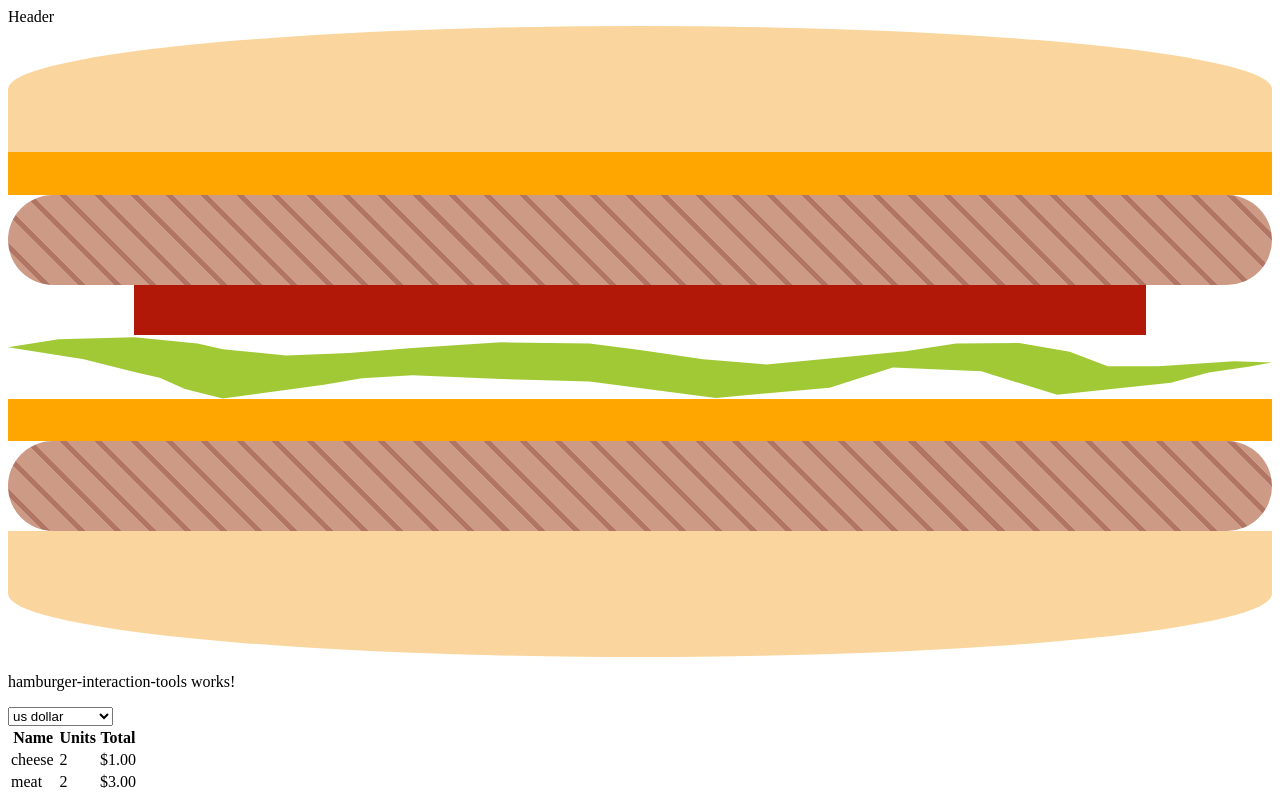
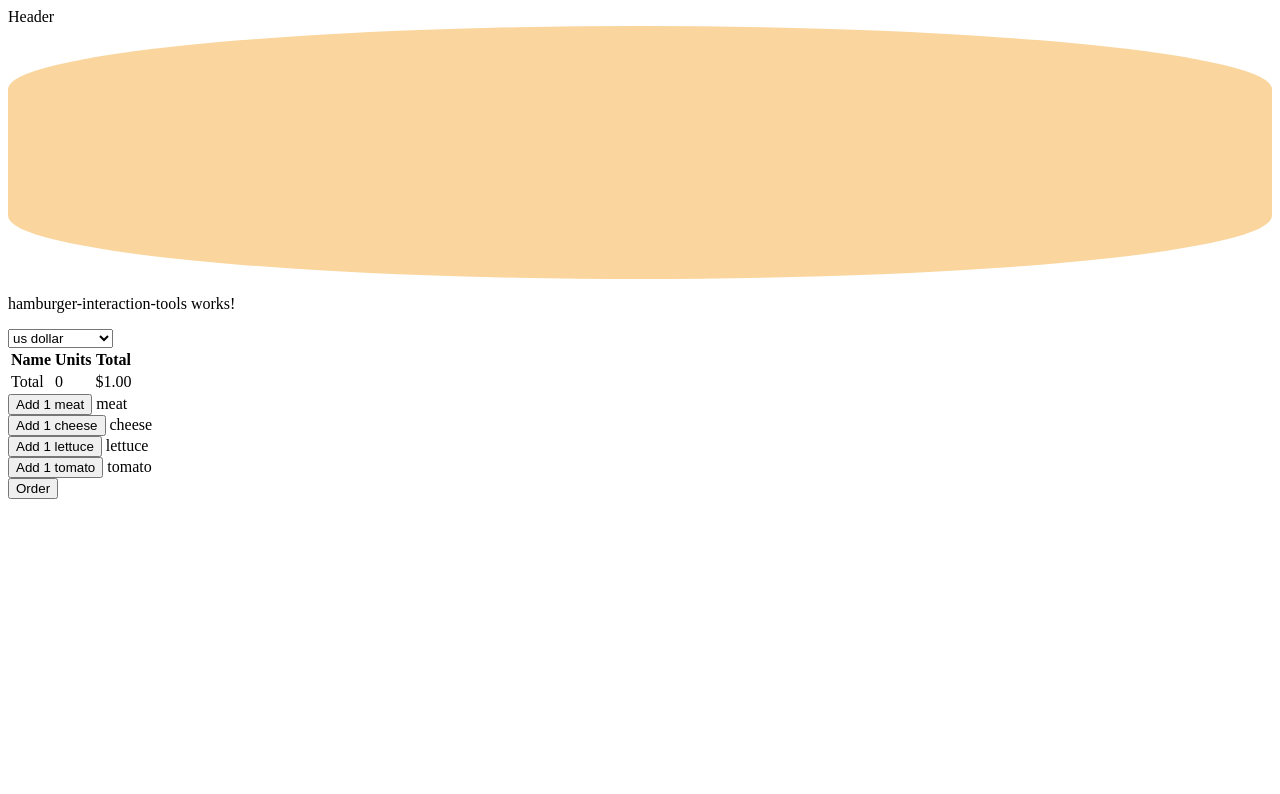
Before and after one commit to A-Cobra/angular, an Angular app: page / in a window 1280 px wide. Shown: the top 794 px of the page. Built offline with nearby package versions, Linux system fonts and the light colour scheme.

Commit message:
Now orders are saved in the local storage for a history

```diff
--- a/src/app/hamburger/hamburger-interaction-tools/hamburger-interaction-tools.component.html
+++ b/src/app/hamburger/hamburger-interaction-tools/hamburger-interaction-tools.component.html
@@ -45,3 +45,6 @@
   <button (click)="addEventEmit(ingredient)">Add 1 {{ ingredient }}</button>
   {{ ingredient }}
 </div>
+<div>
+  <button (click)="orderEventEmit()">Order</button>
+</div>
--- a/src/app/hamburger/hamburger-interaction-tools/hamburger-interaction-tools.component.ts
+++ b/src/app/hamburger/hamburger-interaction-tools/hamburger-interaction-tools.component.ts
@@ -16,8 +16,6 @@ import {
   ingredientPrice,
   IngredientPricePair,
 } from 'src/app/models/ingredient-price.map';
-
-import { countElementsInList } from 'src/app/utils/count-elements-in-list.function';
 
 @Component({
   selector: 'app-hamburger-interaction-tools',
@@ -41,6 +39,8 @@ export class HamburgerInteractionToolsComponent
   @Output()
   childEventEmitter: EventEmitter<HamburgerIngredientEvent> =
     new EventEmitter<HamburgerIngredientEvent>();
+  @Output()
+  otherEventEmitter: EventEmitter<string> = new EventEmitter<string>();
   basePrice = 1.0;
   constructor() {}
   ngAfterViewInit(): void {
@@ -80,4 +80,7 @@ export class HamburgerInteractionToolsComponent
       ingredient: ingredient,
     });
   }
+  orderEventEmit() {
+    this.otherEventEmitter.emit('order');
+  }
 }
--- a/src/app/hamburger/hamburger.component.html
+++ b/src/app/hamburger/hamburger.component.html
@@ -6,7 +6,6 @@
     [currentBurger]="currentBurger"
     [ingredientsController]="ingredientsControl"
     [totalIngredientsControl]="totalIngredientsControl"
-    (childEventEmitter)="
-      handleAdditionOrRemoval($event)
-    "></app-hamburger-interaction-tools>
+    (childEventEmitter)="handleAdditionOrRemoval($event)"
+    (otherEventEmitter)="handleOrder($event)"></app-hamburger-interaction-tools>
 </div>
--- a/src/app/hamburger/hamburger.component.ts
+++ b/src/app/hamburger/hamburger.component.ts
@@ -3,6 +3,7 @@ import { HamburgerIngredientEvent } from '../models/hamburger-ingredient-event.t
 import { Hamburger } from '../models/hamburger.interface';
 import { IngredientController } from '../models/ingredient-controller.type';
 import { ingredientPrice } from '../models/ingredient-price.map';
+import { LocalStorageService } from '../services/local-storage.service';
 import { countElementsInList } from '../utils/count-elements-in-list.function';
 import { generateId } from '../utils/generate-id.function';
 
@@ -12,6 +13,10 @@ import { generateId } from '../utils/generate-id.function';
   styleUrls: ['./hamburger.component.scss'],
 })
 export class HamburgerComponent {
+  defaultBurger: Hamburger = {
+    ingredients: ['top-bread', 'bottom-bread'],
+    id: generateId(15),
+  };
   totalIngredientsControl!: { type: string; units: number; price: number };
   ingredientsControl: Array<IngredientController>;
   hamburgerList: Array<Hamburger> = [
@@ -32,28 +37,15 @@ export class HamburgerComponent {
       id: '123',
     },
   ];
+  hamburgerOrderHistory: Array<Hamburger> = [];
   currentBurger!: Hamburger;
   ingredientsPricing = ingredientPrice;
-  constructor() {
+  constructor(private lsService: LocalStorageService) {
     this.ingredientsControl = [];
-    this.currentBurger = {
-      ingredients: [
-        // 'top-bread',
-        // 'bottom-bread',
-        'top-bread',
-        'cheese',
-        'meat',
-        'tomato',
-        'lettuce',
-        'cheese',
-        'meat',
-        'bottom-bread',
-      ],
-      id: generateId(15),
-    };
+    this.fillHamburgerOrderHistory();
+    this.fillCurrentBurger();
     this.fillIngredientsControl();
     this.refillTotalIngredientsControl();
-    console.log(this.ingredientsControl);
   }
   private fillIngredientsControl() {
     this.ingredientsControl = [];
@@ -95,6 +87,20 @@ export class HamburgerComponent {
       this.refillTotalIngredientsControl();
     }
   }
+  handleOrder(event: string) {
+    if (event === 'order') {
+      console.log('Processing Order');
+      this.currentBurger.id = generateId(15);
+      this.defaultBurger.id = generateId(15);
+      this.hamburgerOrderHistory.unshift(this.currentBurger);
+      this.lsService.put('currentBurger', JSON.stringify(this.defaultBurger));
+      this.lsService.put(
+        'hamburgerOrderHistory',
+        JSON.stringify(this.hamburgerOrderHistory)
+      );
+      this.fillAllObjectsAndArrays();
+    }
+  }
   resetTotalIngredientsControl() {
     this.totalIngredientsControl = {
       type: 'Total',
@@ -110,4 +116,27 @@ export class HamburgerComponent {
         element.units * this.ingredientsPricing.get(element.type);
     });
   }
+  fillCurrentBurger() {
+    const response = this.lsService.get('currentBurger');
+    if (response !== null) {
+      this.currentBurger = response;
+    } else {
+      this.currentBurger = Object.assign({}, this.defaultBurger);
+    }
+  }
+  fillHamburgerOrderHistory() {
+    const response = this.lsService.get('hamburgerOrderHistory');
+    if (response !== null) {
+      this.hamburgerOrderHistory = response;
+    } else {
+      this.hamburgerOrderHistory = [];
+    }
+    console.log('this.hamburgerOrderHistory');
+    console.log(this.hamburgerOrderHistory);
+  }
+  fillAllObjectsAndArrays() {
+    this.fillCurrentBurger();
+    this.fillIngredientsControl();
+    this.refillTotalIngredientsControl();
+  }
 }
--- /dev/null
+++ b/src/app/services/local-storage.service.ts
@@ -0,0 +1,18 @@
+import { Injectable } from '@angular/core';
+
+@Injectable({
+  providedIn: 'root',
+})
+export class LocalStorageService {
+  constructor() {}
+  put(key: string, item: string) {
+    localStorage.setItem(key, item);
+  }
+  get(key: string) {
+    const response = localStorage.getItem(key);
+    if (response === null) {
+      return null;
+    }
+    return JSON.parse(response);
+  }
+}
```
Also changed, not shown: 1 other file (tests, documents, lock files or other folders).
